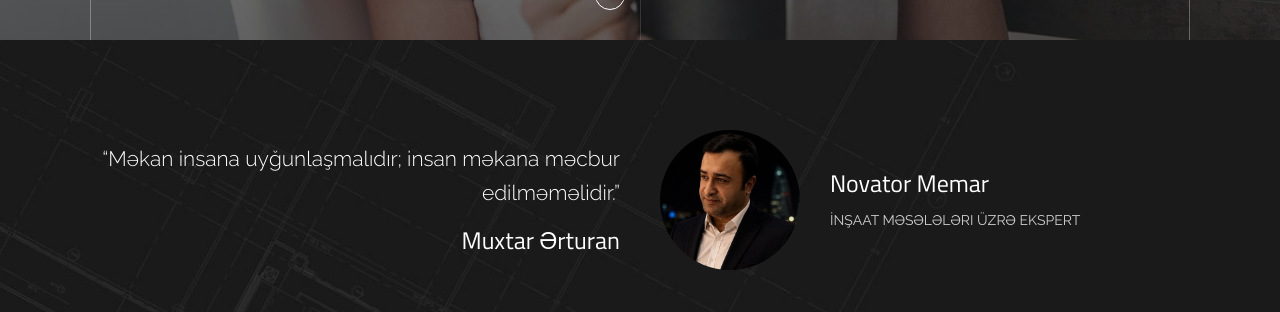
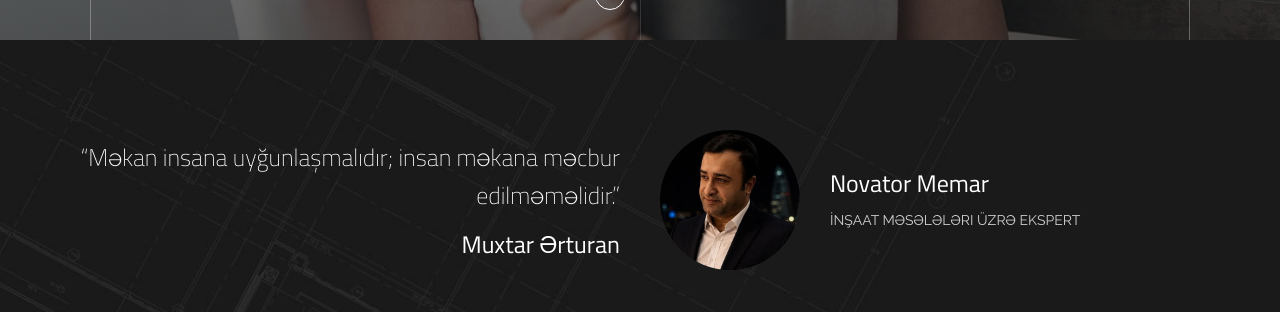
Before and after one commit to feyruzalizada/VRprogect, a Next.js app: page / in a window 1280 px wide. Shown: the part 760-1072 px from the top of the page. Built offline with nearby package versions, Linux system fonts and the light colour scheme.

Commit message:
Serve the schwa from a dedicated font face so it matches everywhere

```diff
--- a/src/app/globals.css
+++ b/src/app/globals.css
@@ -1,3 +1,17 @@
+/* Titillium has no schwa in its light weights, so this face supplies just that glyph */
+@font-face {
+  font-family: "Schwa";
+  src: url("/fonts/raleway-latin-ext.woff2") format("woff2");
+  font-weight: 100 900;
+  font-style: normal;
+  font-display: swap;
+  unicode-range: U+0259;
+}
+
+html {
+  --font-titillium: "Schwa", var(--font-titillium-base);
+}
+
 *,
 *::before,
 *::after {
--- a/src/app/layout.tsx
+++ b/src/app/layout.tsx
@@ -3,15 +3,15 @@ import { Titillium_Web, Raleway } from "next/font/google";
 import "./globals.css";
 
 const titillium = Titillium_Web({
-  variable: "--font-titillium",
-  subsets: ["latin"],
+  variable: "--font-titillium-base",
+  subsets: ["latin", "latin-ext"],
   weight: ["200", "400", "600", "900"],
   display: "swap",
 });
 
 const raleway = Raleway({
   variable: "--font-raleway",
-  subsets: ["latin"],
+  subsets: ["latin", "latin-ext"],
   display: "swap",
 });
 
--- a/src/components/QuoteBanner.module.css
+++ b/src/components/QuoteBanner.module.css
@@ -39,10 +39,9 @@
 
 .motto {
   margin: 0;
-  font-family: var(--font-raleway), sans-serif;
-  font-size: 21px;
+  font-size: 24px;
   font-weight: 300;
-  line-height: 34px;
+  line-height: 38px;
 }
 
 .quoteName {
--- a/src/content/services.ts
+++ b/src/content/services.ts
@@ -60,9 +60,9 @@ export const services: ServicesContent = {
     },
   ],
   counters: [
-    { value: 192, label: "Aktiv Proseslər" },
+    { value: 800, label: "Tamamlanmış iş" },
     { value: 66, suffix: " il", label: "Təcrübə" },
-    { value: 12, label: "Tərəfdaş" },
-    { value: 95, suffix: "%", label: "Məmnuniyyət" },
+    { value: 92, label: "Tərəfdaş" },
+    { value: 95, suffix: "%", label: "Müşdəri məmnuniyyəti" },
   ],
 };
```
Also changed, not shown: public/fonts/raleway-latin-ext.woff2 (added).
